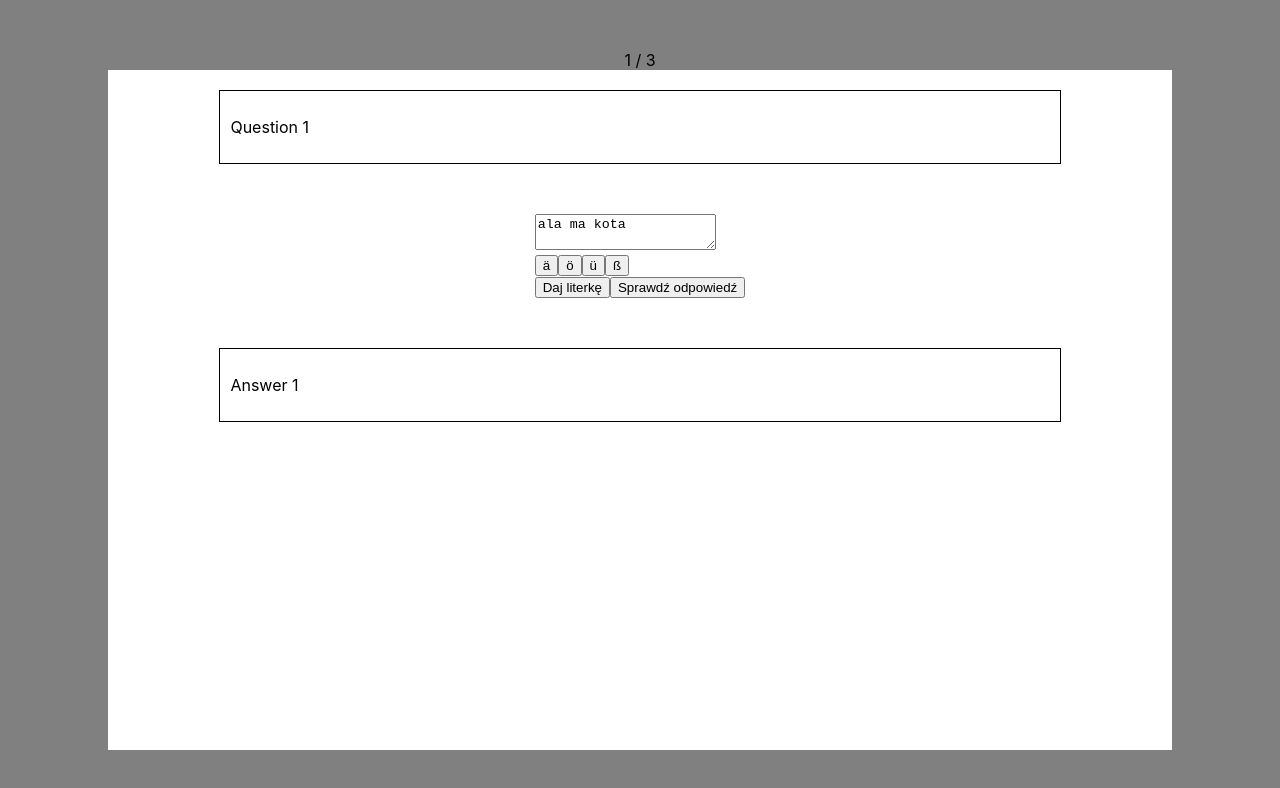
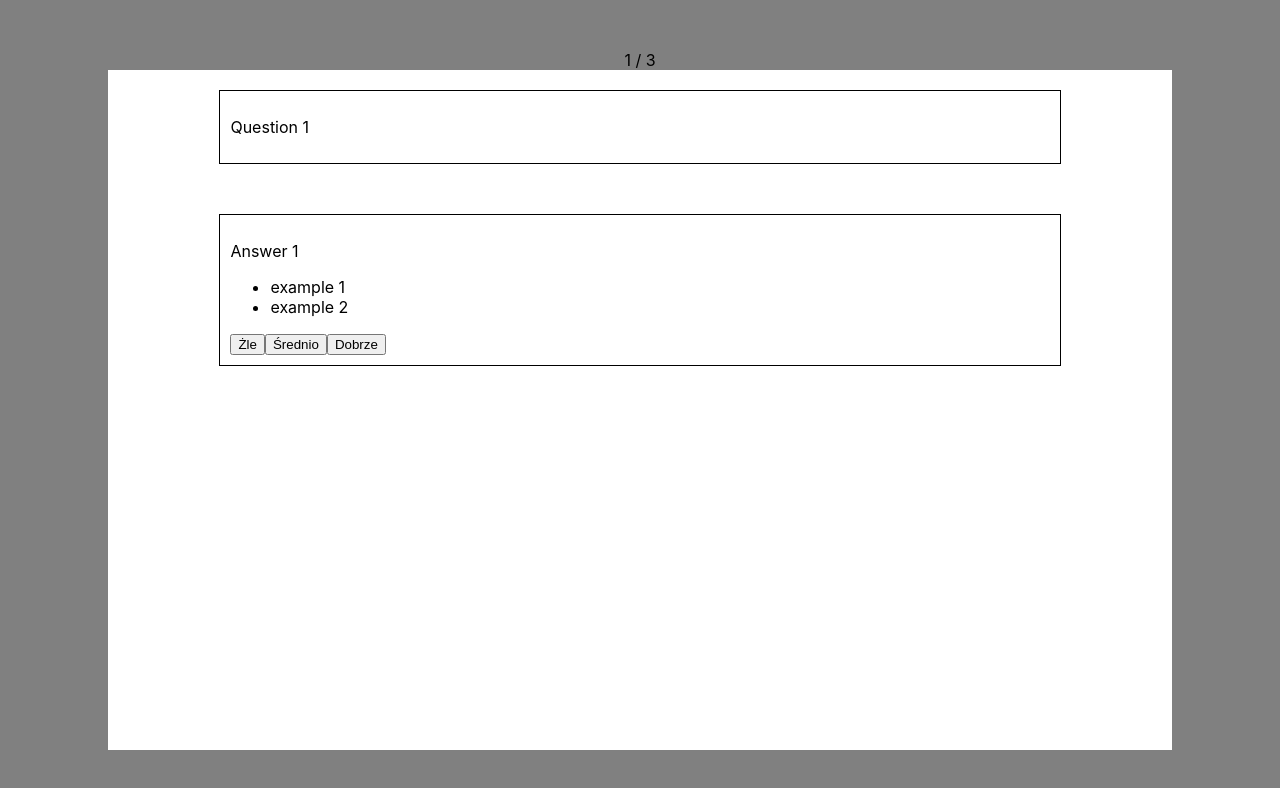
Before and after one commit to KTZgraph/pimpuszek-nlp, a React (Create React App) app in the folder src/frontend/client/: page /quizzes in a window 1280 px wide. Both pictures are taken after a click on the button "Sprawdź odpowiedź". Shown: the top 788 px of the page. Built offline with nearby package versions, Linux system fonts and the light colour scheme.

Commit message:
user answer

```diff
--- a/src/frontend/client/src/core/quizzes/components/Quizz.jsx
+++ b/src/frontend/client/src/core/quizzes/components/Quizz.jsx
@@ -1,6 +1,6 @@
-import { useState, useRef, useEffect } from "react";
-import { germanLetters as extraLetters } from "../../../helpers/extra_letters";
-import { myXOR } from "../../../helpers/utils";
+import { useState, useEffect } from "react";
+
+import UserAnswer from "./userAnser";
 
 import "./Quizz.scss";
 
@@ -12,99 +12,45 @@ const Question = ({ question }) => {
   );
 };
 
-const UserAnswer = ({
-  answer,
-  handleUserAnswer,
-  userAnswer,
-  setUserAnswer,
-  isShiftOn,
-  isCapsLockOn,
-}) => {
-  const [isFocused, setIsFocused] = useState(false);
-  const inputRef = useRef();
-
-  const handleLetter = (letter) => {
-    setUserAnswer((prevState) => prevState + letter);
-    console.log("inputRef.current.value: ", inputRef.current.value);
-  };
-
-  const handleHint = () => {
-    let result = "";
-    for (let i = 0; i < answer.length; i++) {
-      if (answer[i] === userAnswer[i]) {
-        result += answer[i];
-      } else {
-        result += answer[i];
-        setUserAnswer(result);
-        // musi być return bo inaczej zwróci całą odpowiedź
-        return;
-      }
-    }
-  };
-
-  const onFocus = () => {
-    setIsFocused(true);
-    inputRef.current.focus();
-  };
-
-  const onBlur = () => setIsFocused(false);
-
-  return (
-    <div className="quiz__user-answer">
-      <textarea
-        className="quiz__user-answer-textarea"
-        id="suerAnswer"
-        name="userAnswer"
-        value={userAnswer}
-        onChange={(e) => setUserAnswer(e.target.value)}
-        ref={inputRef}
-        onFocus={onFocus}
-        onBlur={onBlur}
-      />
-      <div className="quiz__user-answer-letters">
-        {extraLetters.map((letter) => (
-          <button
-            key={letter.low}
-            onFocus={onFocus}
-            className={`quiz__user-answer-letter ${
-              isFocused ? "quiz__user-answer-letter--focused" : ""
-            }`}
-            onClick={() =>
-              handleLetter(
-                myXOR(isShiftOn, isCapsLockOn) ? letter.upper : letter.lower
-              )
-            }
-          >
-            {myXOR(isShiftOn, isCapsLockOn) ? letter.upper : letter.lower}
-          </button>
-        ))}
-      </div>
-      <div className="quiz__user-answer-hints">
-        <button onClick={handleHint}>Daj literkę</button>
-        <button onClick={handleUserAnswer}>Sprawdź odpowiedź</button>
-      </div>
-    </div>
-  );
-};
-
-const Answer = ({ answer }) => {
+const Answer = ({ answer, exampleList, handleCheckAnswer }) => {
   return (
     <section className="quiz__answer">
       <p>{answer}</p>
+      <ul className="quiz__answer-examples">
+        {exampleList
+          ? exampleList.map((example) => (
+              <li className="quiz__answer-example" key={example}>
+                {example}
+              </li>
+            ))
+          : null}
+      </ul>
+
+      <div className="quiz__actions">
+        <button onClick={() => handleCheckAnswer(-1)}>Żle</button>
+        <button onClick={() => handleCheckAnswer(0)}>Średnio</button>
+        <button onClick={() => handleCheckAnswer(1)}>Dobrze</button>
+      </div>
     </section>
   );
 };
 
-const Quizz = ({ question, answer }) => {
+const Quizz = ({ question, exampleList, answer, placeholder, handleNext }) => {
   const [isAnswered, setIsAnswered] = useState(false);
-  const [userAnswer, setUserAnswer] = useState("ala ma kota");
+  const [userAnswer, setUserAnswer] = useState("");
   const [isShiftOn, setIsShiftOn] = useState(false);
   const [isCapsLockOn, setIsCapsLockOn] = useState(false);
 
   const handleUserAnswer = () => {
     if (userAnswer.trim() === answer) console.log("dobra odpowiedź");
     else console.log("ZŁA odpowiedź");
+    setIsAnswered(true);
     // TODO API
+  };
+
+  const handleCheckAnswer = (mark) => {
+    handleNext(mark);
+    setIsAnswered(false);
   };
 
   const handleKeyUp = (e) => {
@@ -132,6 +78,13 @@ const Quizz = ({ question, answer }) => {
     <div className="quiz">
       <Question question={question} />
 
+      {isAnswered ? (
+        <Answer
+          answer={answer}
+          exampleList={exampleList}
+          handleCheckAnswer={handleCheckAnswer}
+        />
+      ) : (
         <UserAnswer
           answer={answer}
           handleUserAnswer={handleUserAnswer}
@@ -139,9 +92,9 @@ const Quizz = ({ question, answer }) => {
           setUserAnswer={setUserAnswer}
           isShiftOn={isShiftOn}
           isCapsLockOn={isCapsLockOn}
+          placeholder={placeholder}
         />
-
-      <Answer answer={answer} />
+      )}
     </div>
   );
 };
--- /dev/null
+++ b/src/frontend/client/src/core/quizzes/components/userAnser.jsx
@@ -0,0 +1,82 @@
+import { useState, useRef, useEffect } from "react";
+import { germanLetters as extraLetters } from "../../../helpers/extra_letters";
+import { myXOR } from "../../../helpers/utils";
+
+const UserAnswer = ({
+  answer,
+  handleUserAnswer,
+  userAnswer,
+  setUserAnswer,
+  isShiftOn,
+  isCapsLockOn,
+  placeholder,
+}) => {
+  const [isFocused, setIsFocused] = useState(false);
+  const inputRef = useRef();
+
+  const handleLetter = (letter) => {
+    setUserAnswer((prevState) => prevState + letter);
+    console.log("inputRef.current.value: ", inputRef.current.value);
+  };
+
+  const handleHint = () => {
+    let result = "";
+    for (let i = 0; i < answer.length; i++) {
+      if (answer[i] === userAnswer[i]) {
+        result += answer[i];
+      } else {
+        result += answer[i];
+        setUserAnswer(result);
+        // musi być return bo inaczej zwróci całą odpowiedź
+        return;
+      }
+    }
+  };
+
+  const onFocus = () => {
+    setIsFocused(true);
+    inputRef.current.focus();
+  };
+
+  const onBlur = () => setIsFocused(false);
+
+  return (
+    <div className="quiz__user-answer">
+      <textarea
+        className="quiz__user-answer-textarea"
+        id="suerAnswer"
+        name="userAnswer"
+        value={userAnswer}
+        onChange={(e) => setUserAnswer(e.target.value)}
+        ref={inputRef}
+        onFocus={onFocus}
+        onBlur={onBlur}
+        placeholder={placeholder}
+      />
+      <div className="quiz__user-answer-letters">
+        {extraLetters.map((letter) => (
+          <button
+            key={letter.lower}
+            onFocus={onFocus}
+            className={`quiz__user-answer-letter ${
+              isFocused ? "quiz__user-answer-letter--focused" : ""
+            }`}
+            onClick={() =>
+              handleLetter(
+                myXOR(isShiftOn, isCapsLockOn) ? letter.upper : letter.lower
+              )
+            }
+          >
+            {myXOR(isShiftOn, isCapsLockOn) ? letter.upper : letter.lower}
+          </button>
+        ))}
+      </div>
+      <div className="quiz__user-answer-hints">
+        <button onClick={handleHint}>Daj literkę</button>
+        <button onClick={handleUserAnswer}>Sprawdź odpowiedź</button>
+      </div>
+    </div>
+  );
+};
+
+export default UserAnswer;
--- a/src/frontend/client/src/core/quizzes/pages/QuizzList.jsx
+++ b/src/frontend/client/src/core/quizzes/pages/QuizzList.jsx
@@ -8,16 +8,20 @@ const DUMMY_DATA = [
     id: 1,
     question: "Question 1",
     answer: "Answer 1",
+    type: "rzeczwonik",
+    examples: ["example 1", "example 2"],
   },
   {
     id: 2,
     question: "Question 2",
     answer: "Answer 2",
+    type: "przymiotnik",
   },
   {
     id: 3,
     question: "Question 3",
     answer: "Answer 3",
+    type: "zdanie pytające",
   },
 ];
 
@@ -26,16 +30,31 @@ const QuizzList = () => {
   const [data, setData] = useState(DUMMY_DATA);
   const [quizzesTotal, setQuizzesTotal] = useState(0);
 
+  const handleNext = (mark) => {
+    console.log("Odpowiedź mark: ", mark);
+
+    quizzId < data.length - 1
+      ? setQuizzId(quizzId + 1)
+      : setQuizzId(data.length - 1);
+  };
+
   useEffect(() => {
     setQuizzesTotal(data.length);
-  }, []);
+  }, [data]);
 
   return (
     <div className="quiz-list">
       <div className="quiz-list__counter">
         {quizzId + 1} / {quizzesTotal}
       </div>
-      <Quizz question={data[quizzId].question} answer={data[quizzId].answer} />
+      <Quizz
+        question={data[quizzId].question}
+        answer={data[quizzId].answer}
+        placeholder={data[quizzId].type}
+        handleNext={handleNext}
+        exampleList={data[quizzId].examples}
+      />
+      {quizzId === data.length - 1 ? <p>Koniec quizów</p> : null}
     </div>
   );
 };
```
Lines whose indentation alone changed are shown as unchanged.
